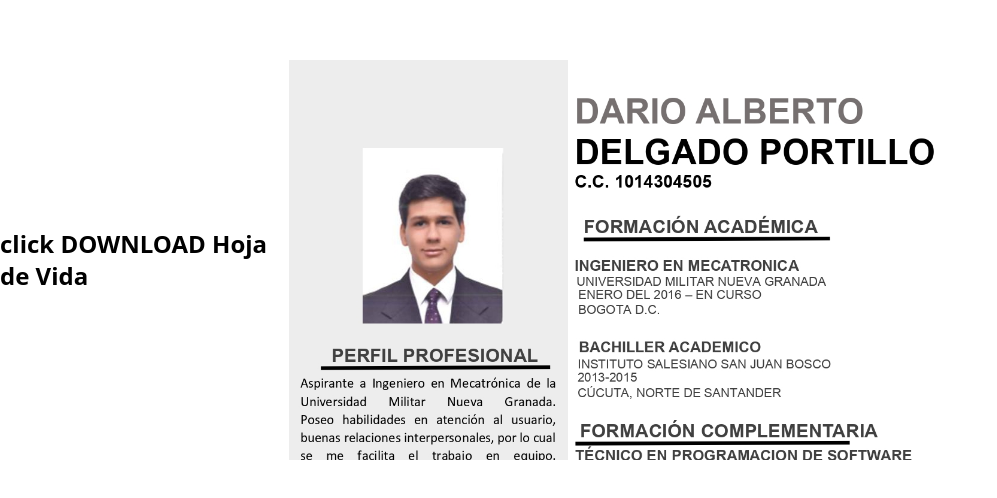
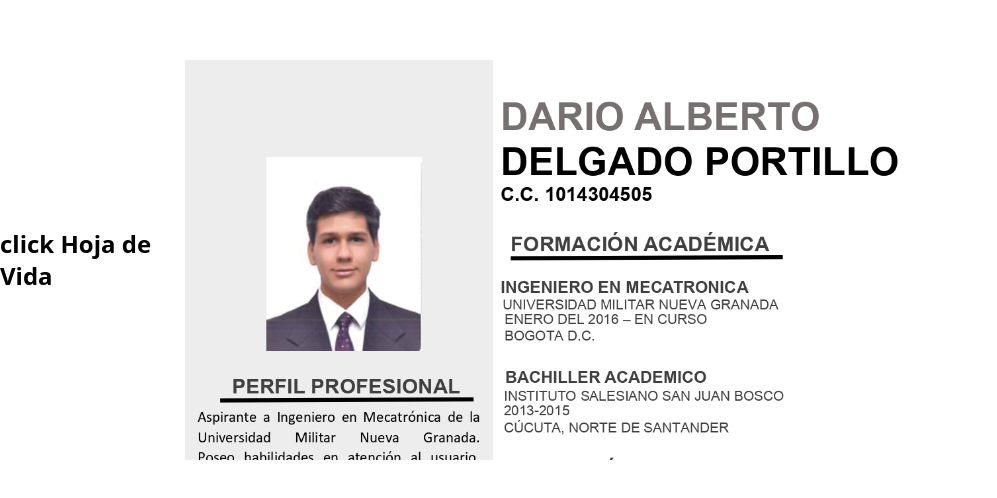
Before and after one commit to daridel99/My-Landing-Page, a React (Vite) app: page / in a window 1280 px wide. Shown: the part 4140-4638 px from the top of the page, without its empty margins (0-997 px from the left). Built offline with nearby package versions, Linux system fonts and the light colour scheme.

Commit message:
Update HDV.jsx

```diff
--- a/src/pages/HDV.jsx
+++ b/src/pages/HDV.jsx
@@ -7,7 +7,7 @@ export const HDV = () => {
   return (
 <>
     <h1 className='font-bold text-2xl'>
-    <a class="btn btn-download" href="/public/hojadevida_2.pdf" download="/public/hojadevida_2.pdf">click DOWNLOAD Hoja de Vida</a>
+    <a class="btn btn-download" href="/public/hojadevida_2.pdf" download="public-hojadevida_2.pdf">click Hoja de Vida</a>
       </h1>
     <div class="scrolling-wrapper-y">
     <img src="/hojadevida_2_page1.jpg" alt="HDV" width="75%" height="75%"/>
```
